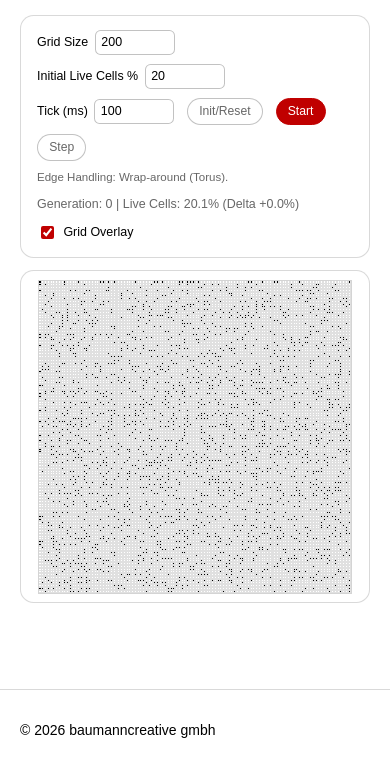
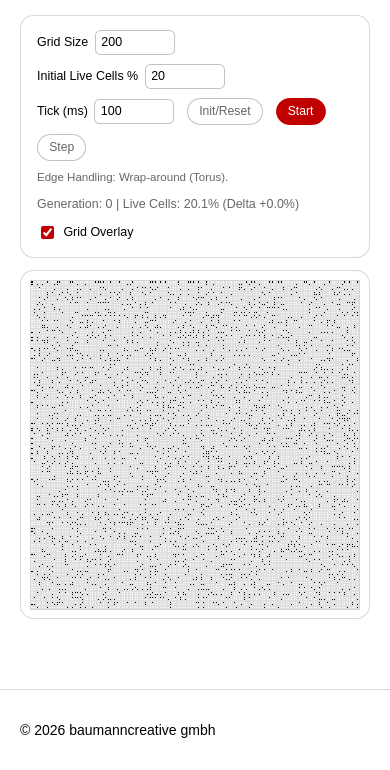
Before and after one commit to baumanncreative/simulation-game-of-life, an Astro site: page / in a window 390 px wide. Shown: the part 74-844 px from the top of the page. Built offline with nearby package versions, Linux system fonts and the light colour scheme; Astro itself is replaced by a stand-in of ours; a web font is replaced by a local one.

Commit message:
fix: enforce uniform canvas frame spacing

```diff
--- a/public/main.js
+++ b/public/main.js
@@ -79,11 +79,12 @@ function resizeCanvasDisplay() {
   const availableHeight = Math.max(1, Math.floor(window.innerHeight - controls.offsetHeight - 24));
   const stageStyles = stage ? getComputedStyle(stage) : null;
   const stagePaddingX = stageStyles ? parseFloat(stageStyles.paddingLeft) + parseFloat(stageStyles.paddingRight) : 0;
+  const stageBorderX = stageStyles ? parseFloat(stageStyles.borderLeftWidth) + parseFloat(stageStyles.borderRightWidth) : 0;
+  const containerWidth = stage && stage.parentElement ? stage.parentElement.clientWidth : window.innerWidth;
   const stageInnerWidth = stage
-    ? Math.max(1, Math.floor((stage.clientWidth || stage.getBoundingClientRect().width) - stagePaddingX - 2))
+    ? Math.max(1, Math.floor(containerWidth - stagePaddingX - stageBorderX))
     : availableHeight;
-  const stageContentWidth = Math.max(1, Math.floor(stageInnerWidth * 0.96));
-  const nextDisplaySize = Math.max(1, Math.floor(Math.min(availableHeight, stageContentWidth)));
+  const nextDisplaySize = Math.max(1, Math.floor(Math.min(availableHeight, stageInnerWidth)));
 
   if (nextDisplaySize !== displaySize) {
     displaySize = nextDisplaySize;
--- a/public/styles.css
+++ b/public/styles.css
@@ -188,6 +188,9 @@ body {
   justify-content: center;
   align-items: flex-start;
   overflow: hidden;
+  width: fit-content;
+  max-width: 100%;
+  margin: 0 auto;
   border: 1px solid var(--color-bc-line);
   border-radius: 0.85rem;
   background: var(--color-bc-base);
```
